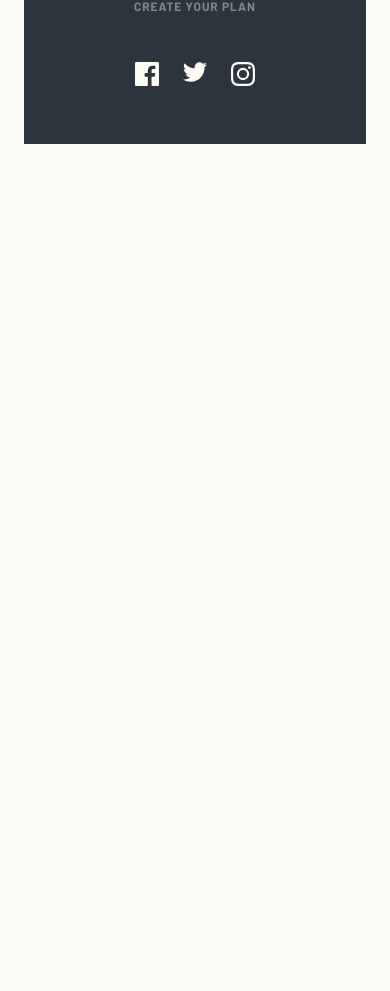
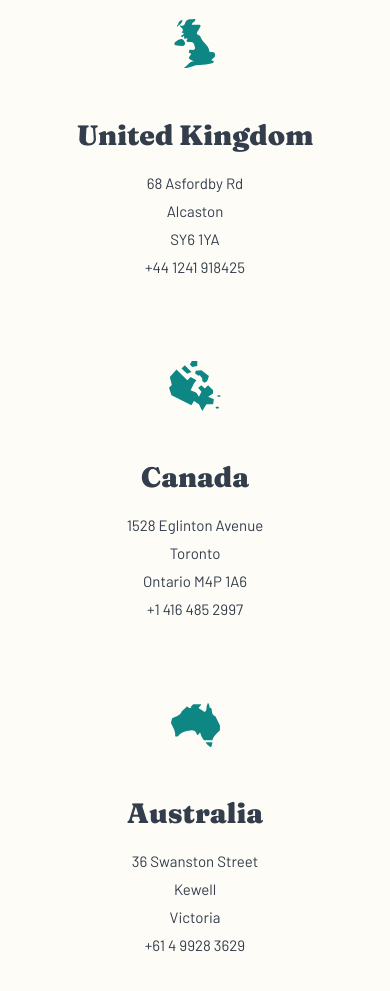
Before and after one commit to gcarter89/coffeeroasters, a React (Create React App) app: page / in a window 390 px wide. Shown: the part 2399-3390 px from the top of the page. Before the commit the page ends 2619 px from the top, so only its background shows below. Built offline with nearby package versions, Linux system fonts and the light colour scheme.

Commit message:
about mobile layout completed

```diff
--- a/src/components/about/About.module.scss
+++ b/src/components/about/About.module.scss
@@ -60,8 +60,8 @@
         border-radius: 10px;
         justify-content: flex-end;
         padding: 0 24px 64px 24px;
-        // padding-bottom: ;
         box-sizing: border-box;
+        margin-bottom: 120px;
 
         img {
             position: absolute;
@@ -84,4 +84,49 @@
             opacity: 0.8;
         }
     }
+
+    &__headquarters {
+        h4 {
+            text-align: center;
+            color: #83888F;
+            margin-bottom: 72px;
+        }
+    }
+
+    &__locationCards {
+        display: flex;
+        flex-direction: column;
+        align-items: center;
+        gap: 80px;
+        margin-bottom: 120px;
+        svg {
+            margin-bottom: 48px;
+        }
+
+        h2 {
+            margin-bottom: 20px;
+            color: #333D4B;
+        }
+
+        p {
+            line-height: 28px;
+            color: #333D4B;
+        }
+    }
+
+    &__locationCard {
+        text-align: center;
+    }
 }
+
+@media screen and (min-width:'732px') {
+    .about {
+
+    }
+}
+
+@media screen and (min-width:'1200px') {
+    .about {
+
+    }
+}
--- a/src/components/about/About.tsx
+++ b/src/components/about/About.tsx
@@ -1,6 +1,10 @@
 import styles from './About.module.scss';
 import commitmentMobileImage from '../../assets/about/mobile/image-commitment.jpg';
 import qualityMobileImage from '../../assets/about/mobile/image-quality.jpg';
+
+import { ReactComponent as UnitedKingdom } from '../../assets/about/desktop/illustration-uk.svg';
+import { ReactComponent as Australia } from '../../assets/about/desktop/illustration-australia.svg';
+import { ReactComponent as Canada } from '../../assets/about/desktop/illustration-canada.svg';
 
 export default function About() {
     return (
@@ -29,7 +33,36 @@ export default function About() {
             </div>
         </section>
 
-        <section className={styles.about__headquarters}></section>
+        <section className={styles.about__headquarters}>
+            <h4>Our headquarters</h4>
+
+            <div className={styles.about__locationCards}>
+                <div className={styles.about__locationCard}>
+                    <UnitedKingdom />
+                    <h2>United Kingdom</h2>
+                    <p>68  Asfordby Rd</p>
+                    <p>Alcaston</p>
+                    <p>SY6 1YA</p>
+                    <p>+44 1241 918425</p>
+                </div>
+                <div className={styles.about__locationCard}>
+                    <Canada />
+                    <h2>Canada</h2>
+                    <p>1528  Eglinton Avenue</p>
+                    <p>Toronto</p>
+                    <p>Ontario M4P 1A6</p>
+                    <p>+1 416 485 2997</p>
+                </div>
+                <div className={styles.about__locationCard}>
+                    <Australia />
+                    <h2>Australia</h2>
+                    <p>36 Swanston Street</p>
+                    <p>Kewell</p>
+                    <p>Victoria</p>
+                    <p>+61 4 9928 3629</p>
+                </div>
+            </div>
+        </section>
         </>
     )
 }
```
